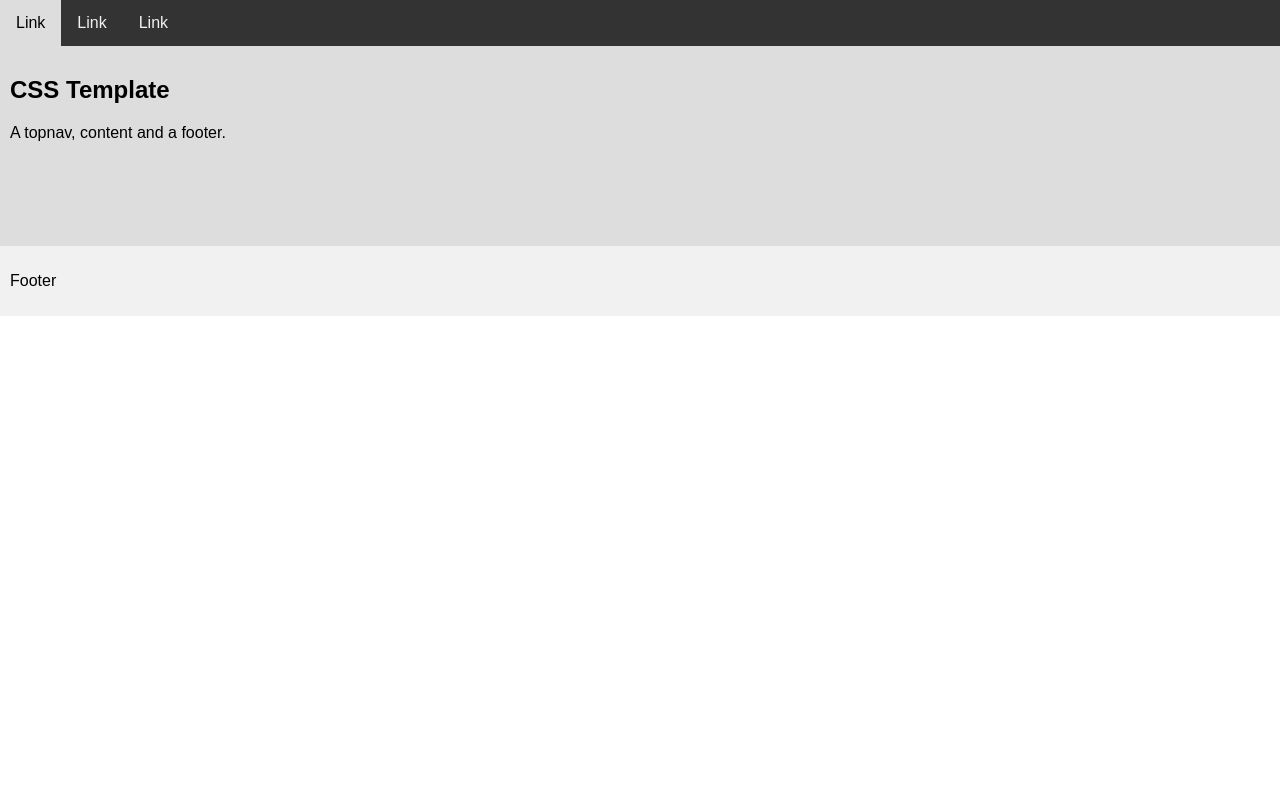
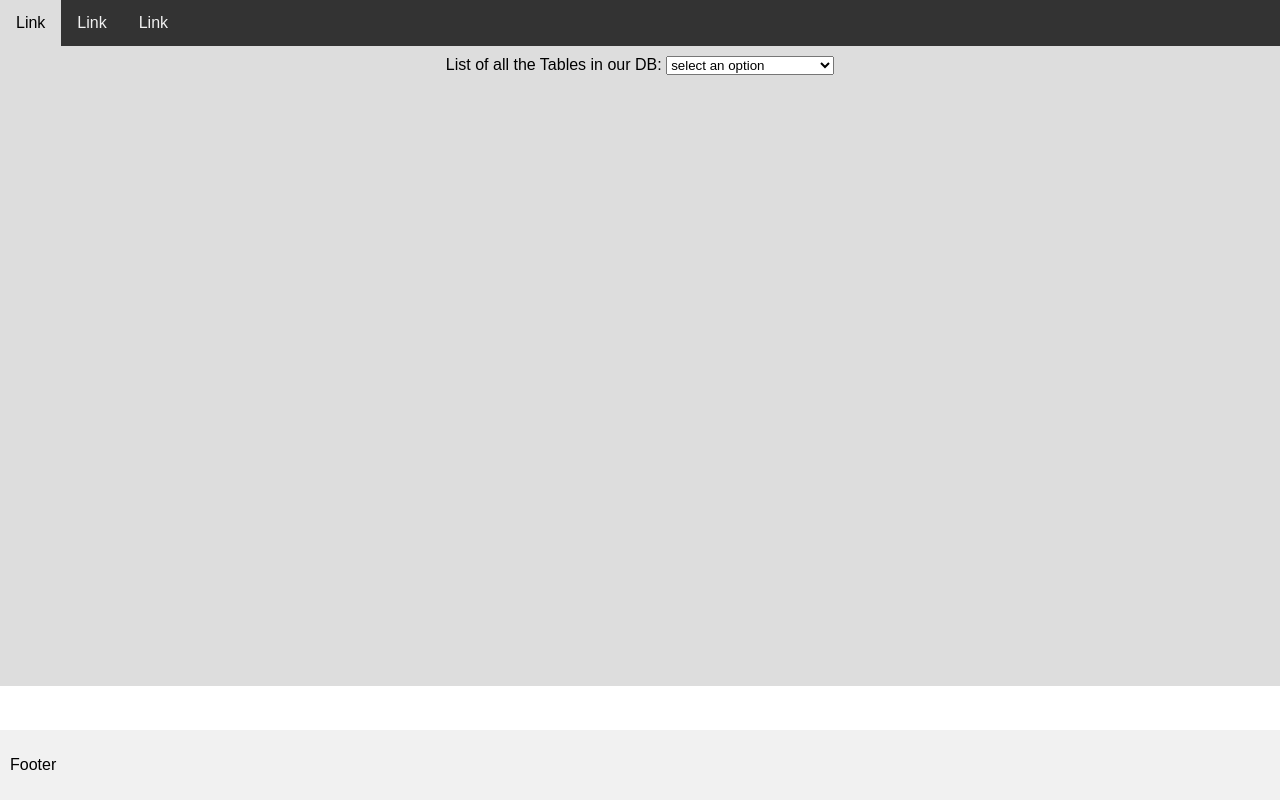
Before and after one commit to A00478485/MCDA5540_Project, a PHP site: page /list.php in a window 1280 px wide. Run offline with PHP 8.4, Linux system fonts and the light colour scheme; data that the repository does not hold is empty.

Commit message:
sorrrry papapapapapapaaaa

```diff
--- /dev/null
+++ b/candidate/candidateUpdate.php
@@ -0,0 +1,4 @@
+<?php
+echo "this is hell";
+
+?>
--- a/footer.php
+++ b/footer.php
@@ -1,6 +1,11 @@
-<div class="footer">
+<div class="footer" style="position :absolute; bottom: 0px; width: 100%">
   <p>Footer</p>
 </div>
+<?php
 
+
+$conn->close();
+
+?>
 </body>
 </html>
--- a/header.php
+++ b/header.php
@@ -58,3 +58,18 @@ body {
   <a href="#">Link</a>
   <a href="#">Link</a>
 </div>
+<?php
+$servername = "dbcourse.cs.smu.ca";
+$username = "u20";
+$password = "costWOMANuntil10";
+$database = "u20";
+
+$conn = new mysqli($servername, $username, $password, $database);
+
+// Check connection
+if ($conn->connect_error) {
+    die("Connection failed: " . $conn->connect_error);
+}
+
+
+?>
--- a/list.php
+++ b/list.php
@@ -1,8 +1,30 @@
 <?php include 'header.php'; ?>
 
-<div class="content">
-  <h2>CSS Template</h2>
-  <p>A topnav, content and a footer.</p>
+
+
+<div class="content" style="height:80vh;" >
+
+
+  <div class="container" style="display: flex;  justify-content: center; align-item:center;">
+  <form action="function.php" method="post">
+  List of all the Tables in our DB:
+    <select onchange="this.form.submit()" name="selectedOption">
+    <option value="-1"> select an option </option>
+    <option value="EducationToApplication"> EducationToApplication </option>
+    <option value="ExperienceToApplication"> ExperienceToApplication </option>
+    <option value="application"> application </option>
+    <option value="./candidate/cadidateList.php"> candidate </option>
+    <option value="education"> education </option>
+    <option value="employee"> employee </option>
+    <option value="experience"> experience </option>
+    <option value="file_details"> file_details </option>
+    <option value="interview"> interview </option>
+    <option value="job_posting"> job_posting </option>
+    <option value="job_questions"> job_questions </option>
+
+    </select>
+    </form>
+    </div>
 </div>
 
 <?php include 'footer.php'; ?>
```
Also changed, not shown: candidate/cadidateList.php (added, +65 -0 lines), function.php (added, +11 -0 lines), redirect.php (added, +11 -0 lines), candidate/candidateInsert.php (added).
